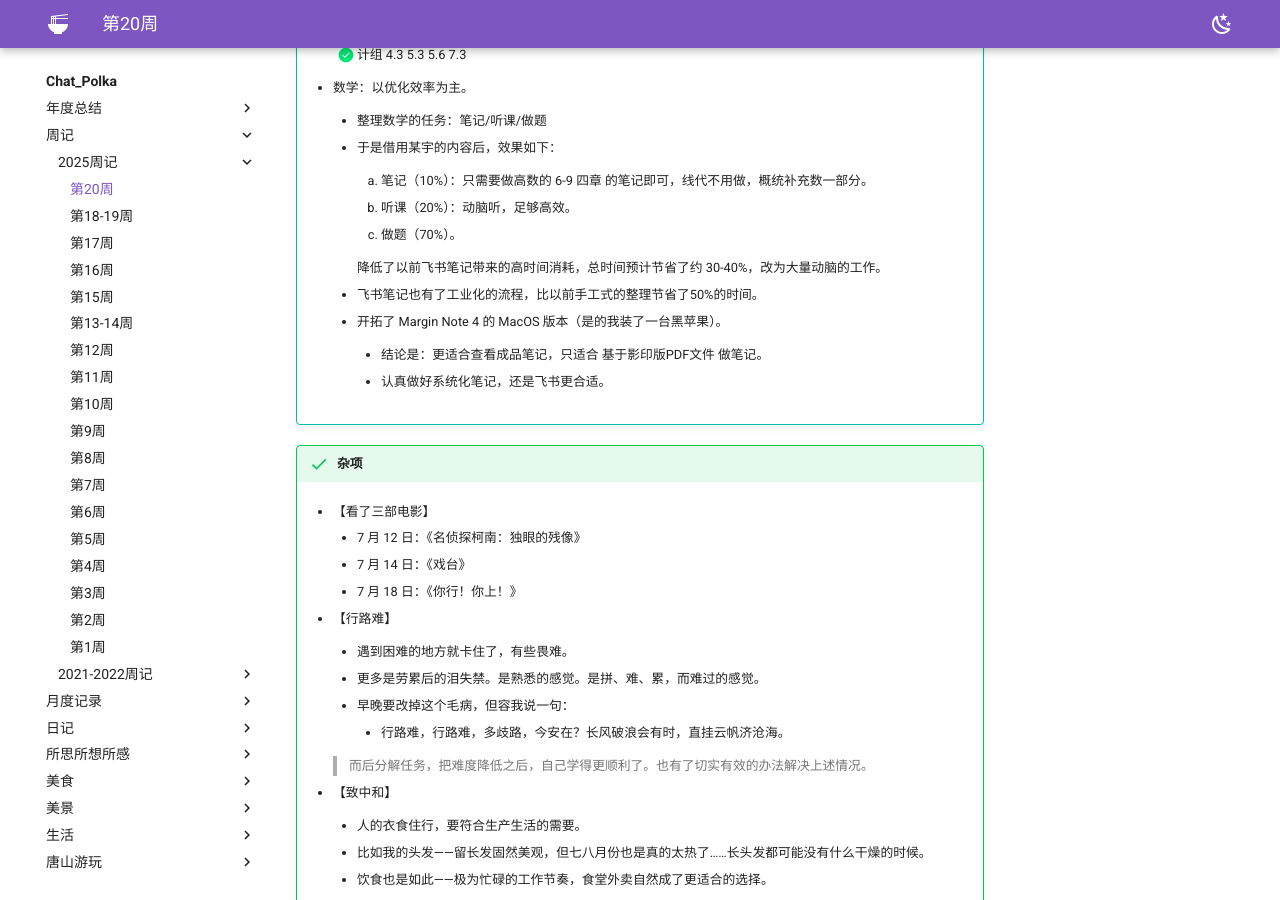
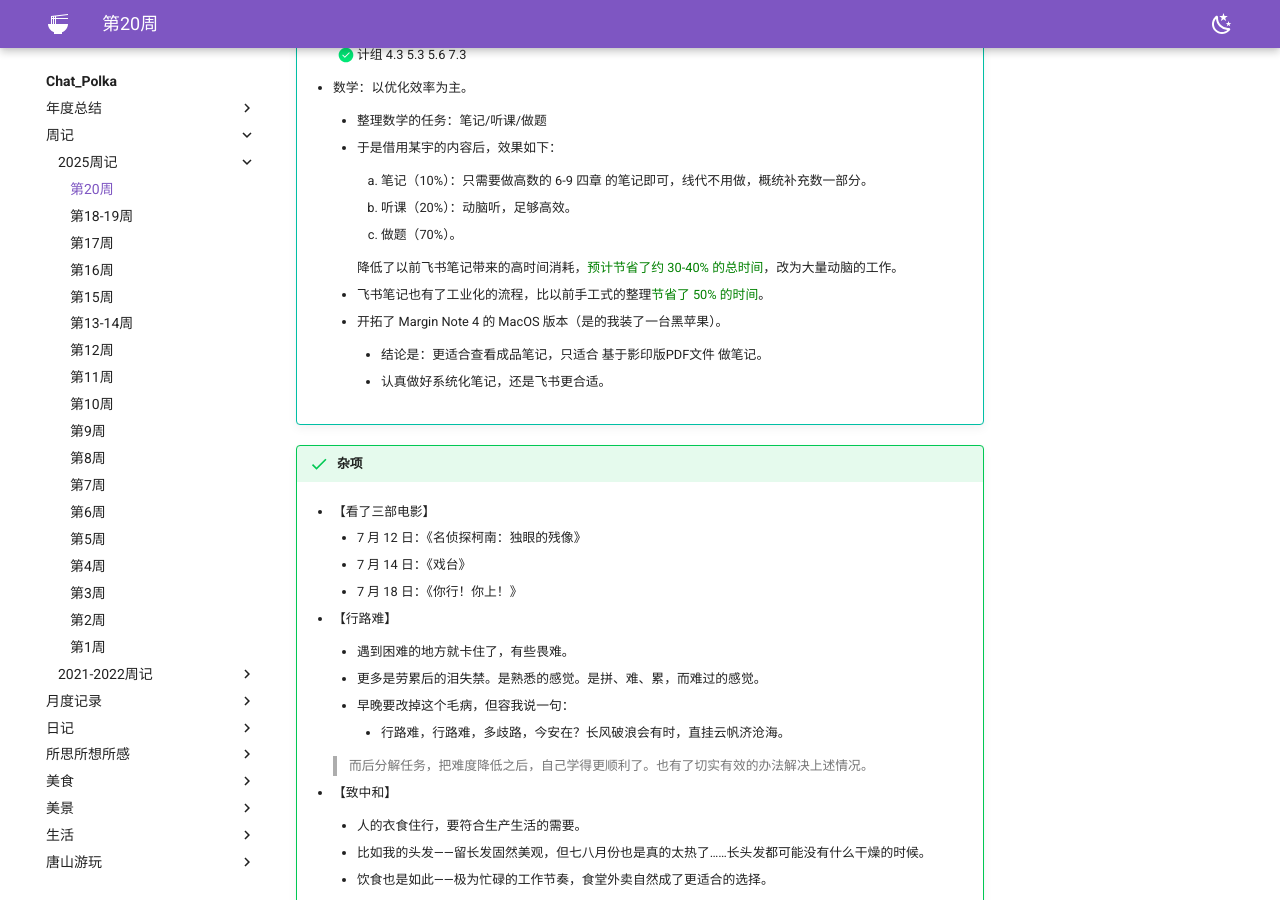
Before and after one commit to Haohahahaha/chat, an MkDocs documentation site: the page built from docs/1-Weekly/2025/0713-0719-20th.md, in a window 1280 px wide and 900 px high, scrolled down 853 px. Built offline with MkDocs 1.6.1 and Material for MkDocs 9.7.7, drawn with Linux system fonts in a browser that asks for light colours.

Commit message:
2025-07-20_01:00:04 update

```diff
--- a/docs/1-Weekly/2025/0713-0719-20th.md
+++ b/docs/1-Weekly/2025/0713-0719-20th.md
@@ -41,9 +41,9 @@
 
             3. 做题（70%）。
 
-            降低了以前飞书笔记带来的高时间消耗，总时间预计节省了约 30-40%，改为大量动脑的工作。
+            降低了以前飞书笔记带来的高时间消耗，<font color="green">预计节省了约 30-40% 的总时间</font>，改为大量动脑的工作。
 
-        - 飞书笔记也有了工业化的流程，比以前手工式的整理节省了50%的时间。
+        - 飞书笔记也有了工业化的流程，比以前手工式的整理<font color="green">节省了 50% 的时间</font>。
 
         - 开拓了 Margin Note 4 的 MacOS 版本（是的我装了一台黑苹果）。
 
```
